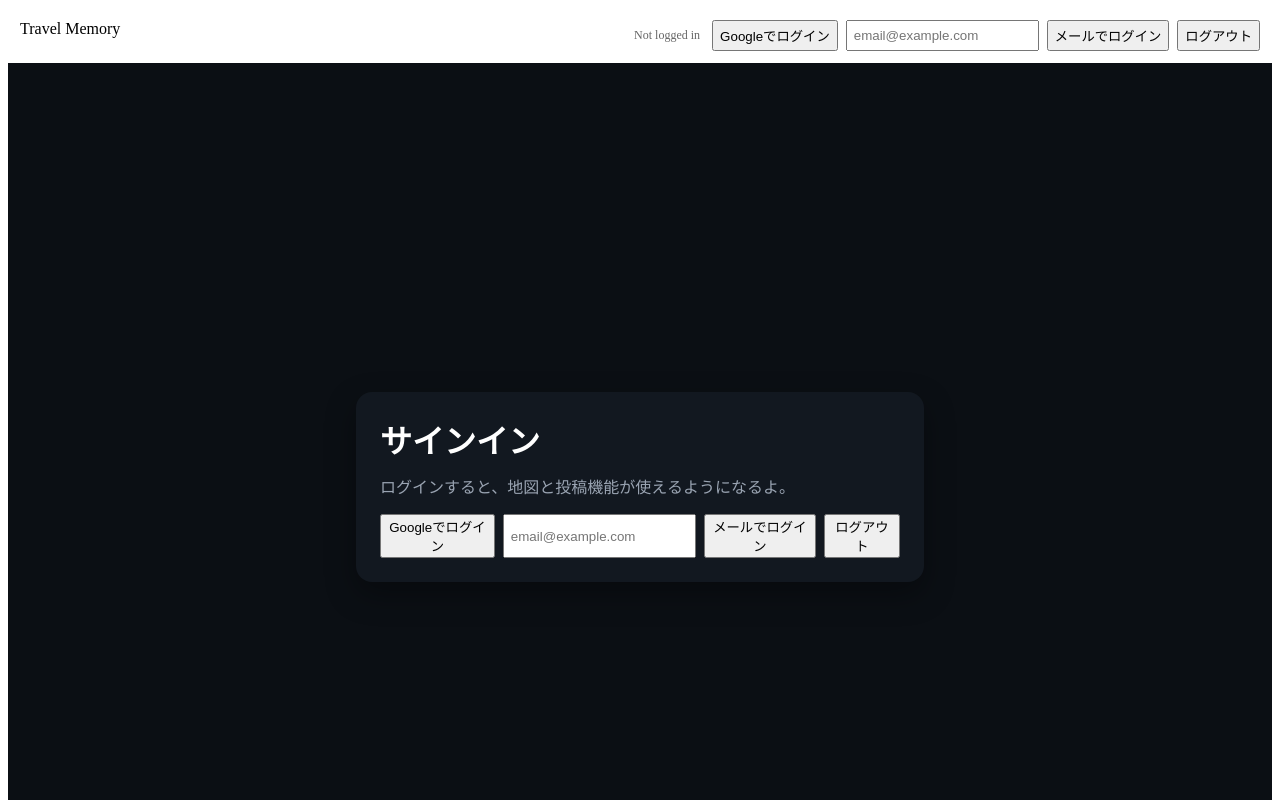
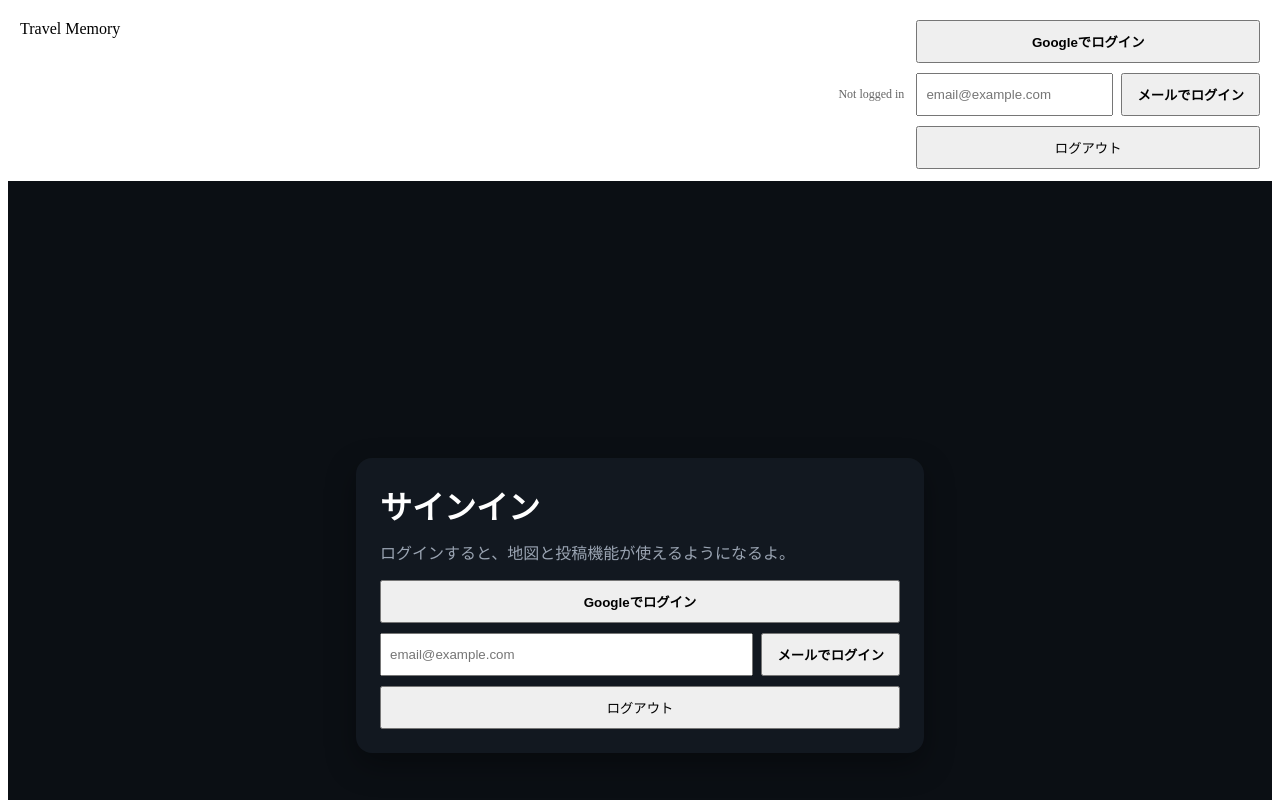
Before and after one commit to sakasakainfinity-dotcom/travel-memory, a Next.js app: page /login in a window 1280 px wide. Shown: the top 800 px of the page. Built offline with nearby package versions, Linux system fonts and the light colour scheme; no server answers.

Commit message:
Update PairingButtons.tsx

```diff
--- a/src/components/PairingButtons.tsx
+++ b/src/components/PairingButtons.tsx
@@ -13,12 +13,12 @@ export default function PairingButtons() {
   };
 
   const loginEmail = async () => {
-    if (!email) return alert("メールを入れてね");
+    if (!email) return alert("メールアドレスを入れてね");
     await supabase.auth.signInWithOtp({
       email,
       options: { emailRedirectTo: `${window.location.origin}/auth/callback` },
     });
-    alert("ログイン用リンクを送ったよ。メールを確認して戻ってきて。");
+    alert("ログイン用リンクを送ったよ。メールを確認してね。");
   };
 
   const logout = async () => {
@@ -27,17 +27,25 @@ export default function PairingButtons() {
   };
 
   return (
+    <div style={{ display: "grid", gap: 10 }}>
+      <button onClick={loginGoogle} style={{ padding: "10px 14px", fontWeight: 700 }}>
+        Googleでログイン
+      </button>
       <div style={{ display: "flex", gap: 8 }}>
-      <button onClick={loginGoogle}>Googleでログイン</button>
         <input
           type="email"
           placeholder="email@example.com"
           value={email}
           onChange={(e) => setEmail(e.target.value)}
-        style={{ padding: 6 }}
+          style={{ padding: 8, flex: 1 }}
         />
-      <button onClick={loginEmail}>メールでログイン</button>
-      <button onClick={logout}>ログアウト</button>
+        <button onClick={loginEmail} style={{ padding: "10px 14px", fontWeight: 700 }}>
+          メールでログイン
+        </button>
+      </div>
+      <button onClick={logout} style={{ padding: "10px 14px" }}>
+        ログアウト
+      </button>
     </div>
   );
 }
```
Lines whose indentation alone changed are shown as unchanged.
